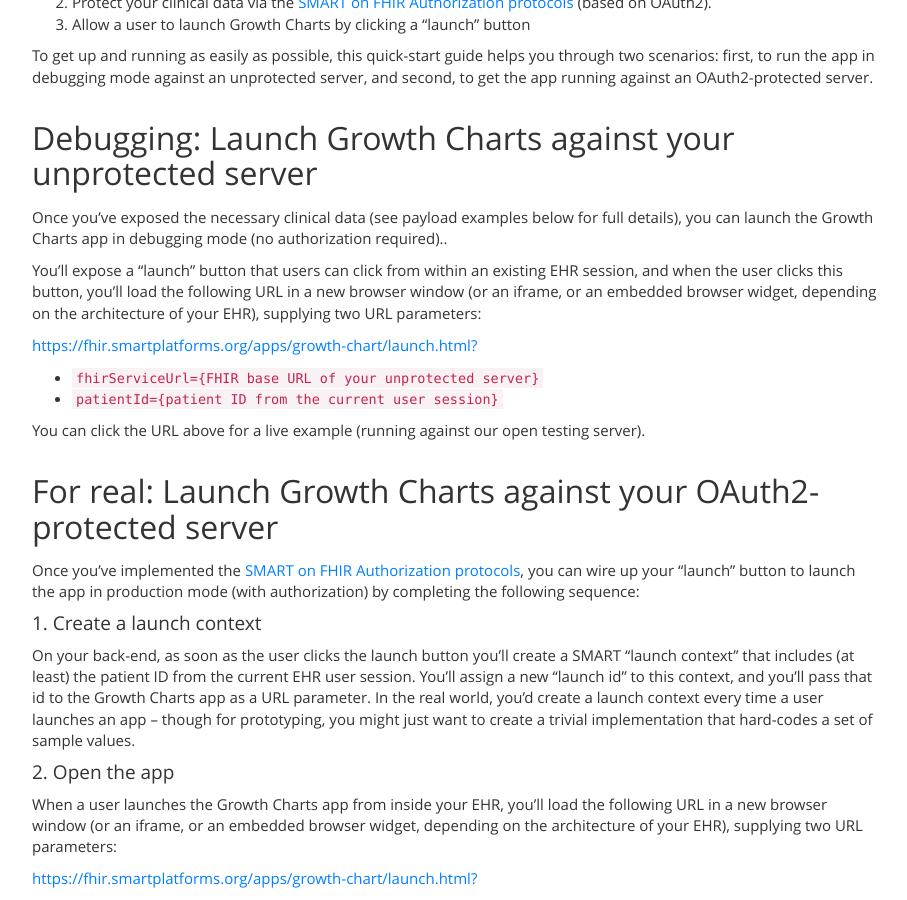
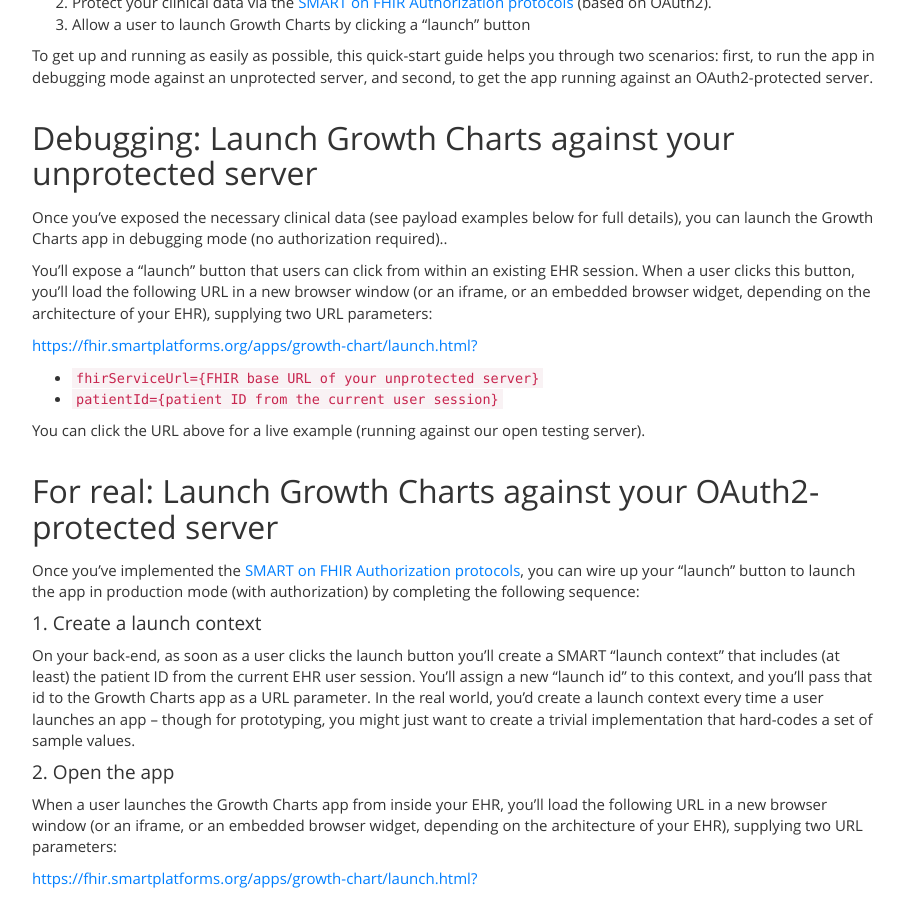
Before and after one commit to smart-on-fhir/smart-on-fhir.github.io, a Jekyll site: the page built from tutorials/server-quick-start/index.md, in a window 1280 px wide and 900 px high, scrolled down 272 px. Shown: the whole window, without its empty margins (38-945 px from the left). Built offline with Jekyll 4.4.1, drawn with Linux system fonts in a browser that asks for light colours; Markdown is read by kramdown in place of the engine named in the settings.

Commit message:
Update index.md

```diff
--- a/tutorials/server-quick-start/index.md
+++ b/tutorials/server-quick-start/index.md
@@ -26,7 +26,7 @@
 full details), you can launch the Growth Charts app in debugging mode (no
 authorization required)..
 
-You'll expose a "launch" button that users can click from within an existing EHR session, and when the user clicks this button, you'll load the following URL in a new browser window (or an iframe, or an embedded browser widget, depending on the architecture of your EHR), supplying two URL parameters:
+You'll expose a "launch" button that users can click from within an existing EHR session.  When a user clicks this button, you'll load the following URL in a new browser window (or an iframe, or an embedded browser widget, depending on the architecture of your EHR), supplying two URL parameters:
 
 [https://fhir.smartplatforms.org/apps/growth-chart/launch.html?](https://fhir.smartplatforms.org/apps/growth-chart/launch.html?fhirServiceUrl=https://fhir-open-api.smartplatforms.org&patientId=1482713)
 
@@ -44,7 +44,7 @@
 
 #### 1. Create a launch context
 
-On your back-end, as soon as the user clicks the launch button you'll create a SMART "launch context" that includes (at least) the patient ID from the current EHR user session.  You'll assign a new "launch id" to
+On your back-end, as soon as a user clicks the launch button you'll create a SMART "launch context" that includes (at least) the patient ID from the current EHR user session.  You'll assign a new "launch id" to
 this context, and you'll pass that id to the Growth Charts app as a URL parameter. In
 the real world, you'd create a launch context every time a user launches an app
  -- though for prototyping, you might just want to create a trivial implementation
```
